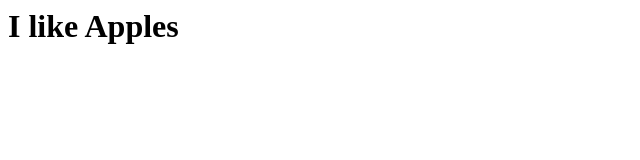
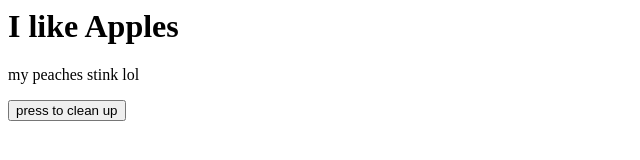
Before and after one commit to jlenz03/fruit_tree_24, a plain HTML site: page index.html in a window 1280 px wide. Shown: the whole page, without its empty margins (0-640 px from the left). Drawn offline with Linux system fonts and the light colour scheme.

Commit message:
Added peaches

```diff
--- a/index.html
+++ b/index.html
@@ -1 +1,3 @@
 <h1> I like Apples </h1>
+<p>my peaches stink lol </p>
+<button> press to clean up</button>
```
